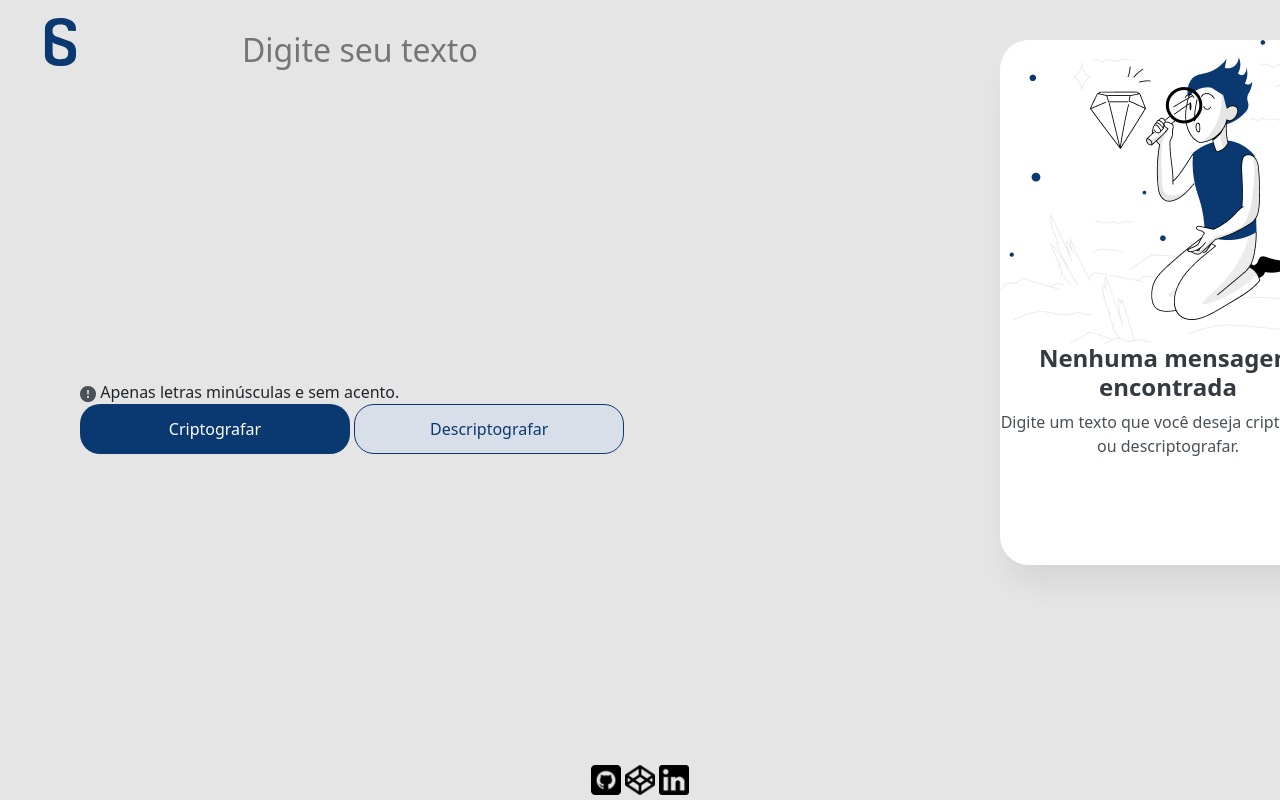
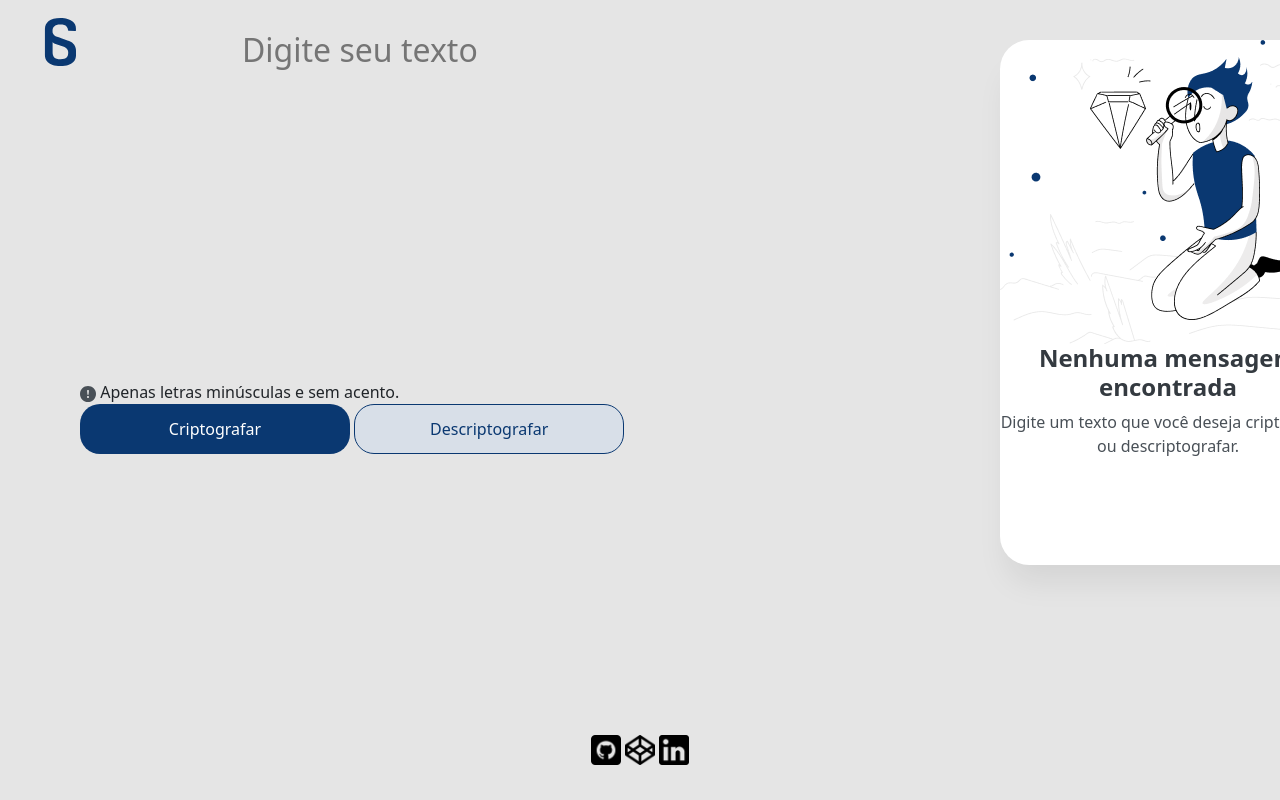
Before and after one commit to vivi-barba/text-decoder-js, a website: page index.html in a window 1280 px wide. Shown: the top 800 px of the page. Drawn offline with nearby package versions, Linux system fonts and the light colour scheme.

Commit message:
feat: ajuste position footer

```diff
--- a/style.css
+++ b/style.css
@@ -4,6 +4,10 @@
 
 .icon {
     width: 30px;
+}
+
+.icon:hover{
+    width: 40px;
 }
 
 .rotate-logo {
@@ -125,10 +129,10 @@
 
 footer{
     padding: 15px;
-        width: 100%;
-        text-align: center;
-        height: 50px;
-        margin: auto;
-        bottom: 0;
-        position: fixed;
+    width: 100%;
+    text-align: center;
+    height: 5em;
+    margin: auto;
+    bottom: 0;
+    position: fixed;
 }
```
